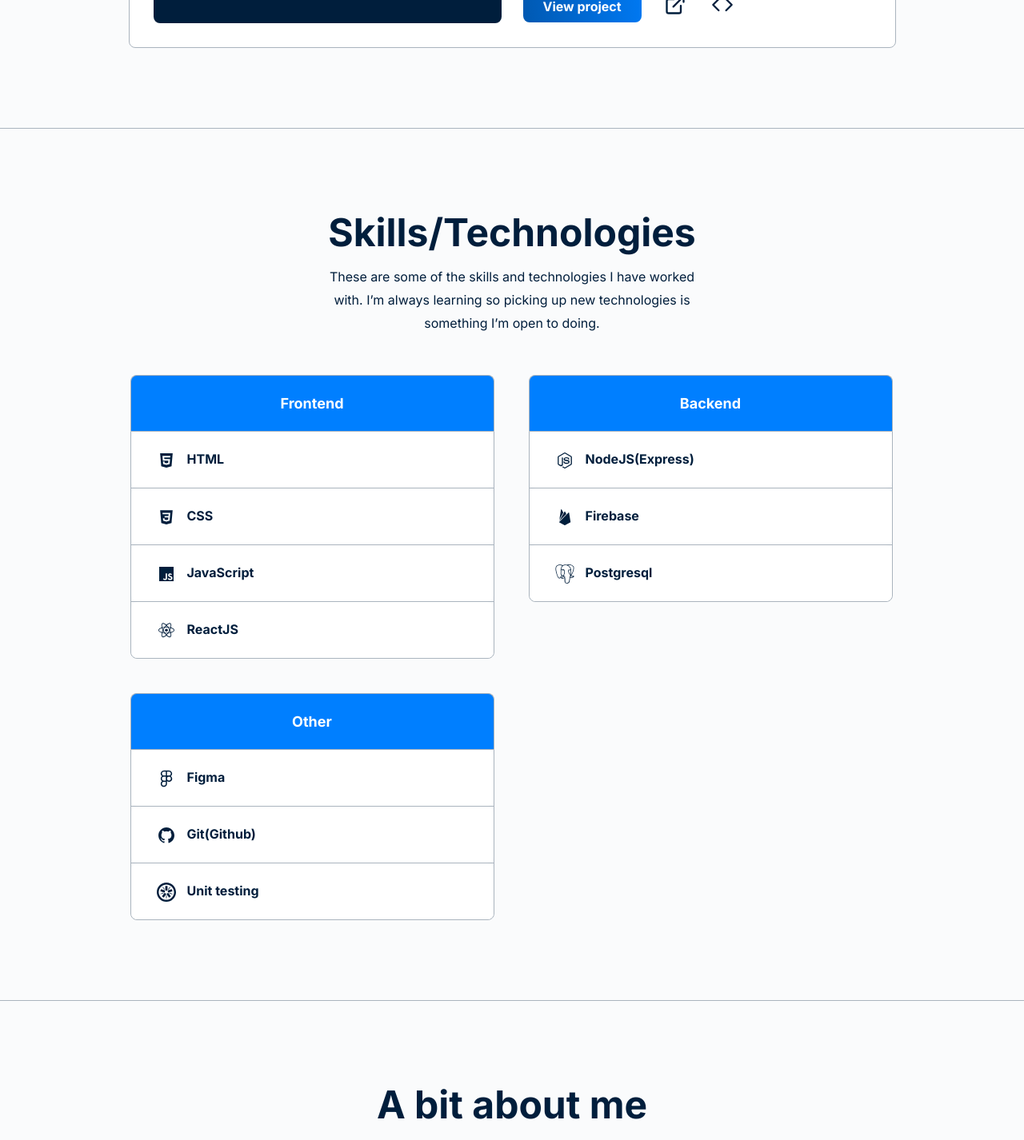
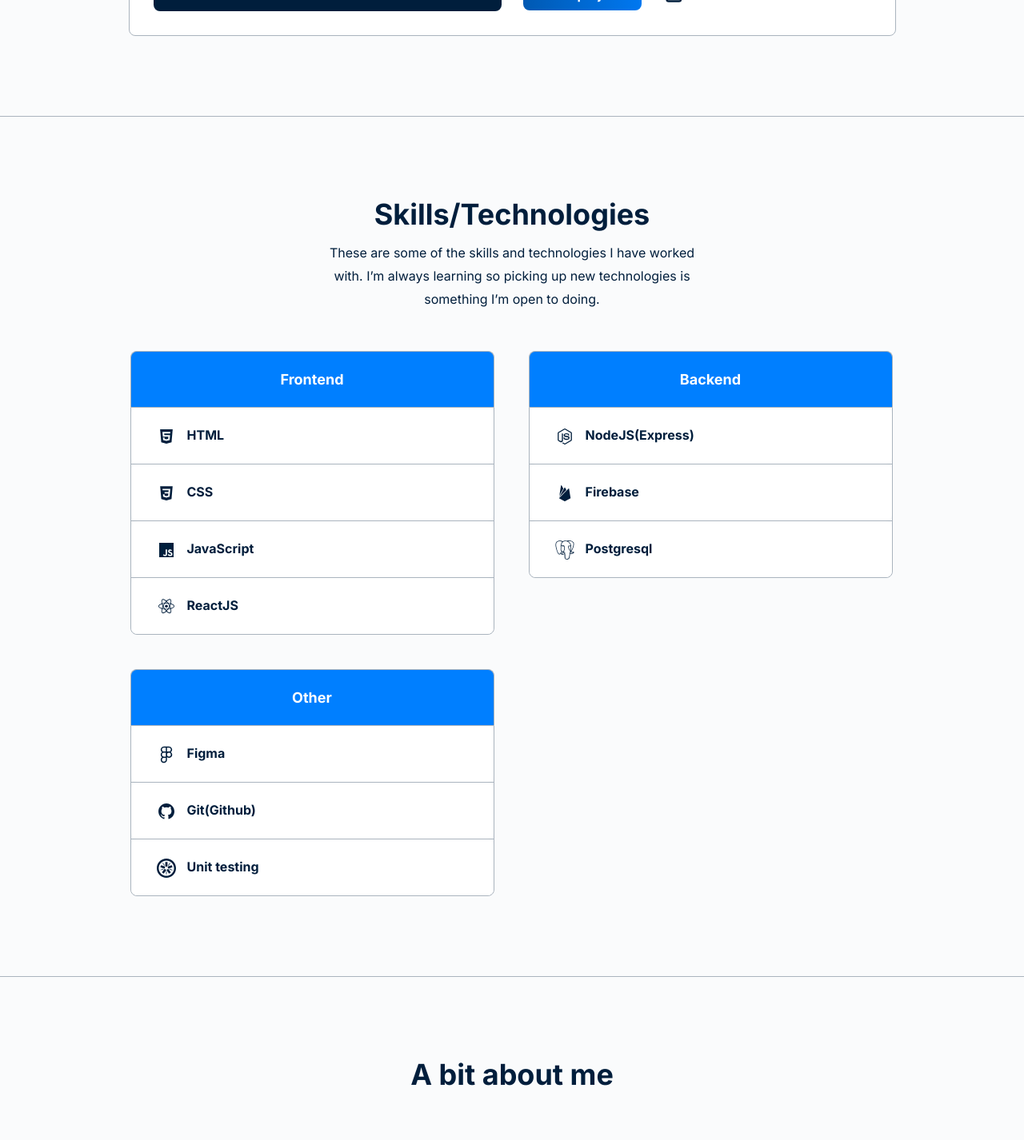
Before and after one commit to Ngoakor12/ngoako.dev, a React (Create React App) app: page / in a window 1280 px wide. Shown: the part 1931-3357 px from the top of the page at 80% size. Built offline with nearby package versions, Linux system fonts and the light colour scheme.

Commit message:
small ui fixes

```diff
--- a/src/App.css
+++ b/src/App.css
@@ -127,7 +127,7 @@
   text-decoration: none;
   color: var(--dark-text);
   font-weight: 700;
-  font-size: 1.8rem;
+  font-size: 1.6rem;
   padding: 22px 10px;
   height: 100%;
   display: flex;
@@ -308,9 +308,7 @@
 
 .secondary-btn {
   background: none;
-  /* border: 2px solid #007FFF; */
   border: 1px solid var(--primary-blue);
-  /* outline-offset: -2px; */
   box-sizing: border-box;
   border-radius: 8px;
   font-size: 1.6rem;
@@ -351,7 +349,6 @@
 .live-btn:focus-visible,
 .code-btn:focus-visible {
   outline: 3px solid var(--primary-blue);
-  /* background-color: var(--light-bg); */
 }
 
 .live-btn:active,
@@ -363,29 +360,19 @@
 .primary-btn:hover {
   cursor: pointer;
   background: var(--secondary-blue);
-  /* outline: 2px solid var(--secondary-blue); */
 }
 
 .secondary-btn:hover {
   cursor: pointer;
   color: var(--secondary-blue);
-  /* outline: 1px solid var(--secondary-blue); */
-  /* outline-offset: -1px; */
   background-color: var(--technologies-bg);
 }
 
 .primary-btn:focus-visible {
-  /* cursor: pointer; */
-  /* background: var(--secondary-blue); */
   outline: 3px solid var(--primary-blue);
 }
 
 .secondary-btn:focus-visible {
-  /* cursor: pointer;
-  outline: 5px solid var(--primary-blue);
-  outline-offset: -2px; */
-  /* outline: 2px solid var(--primary-blue); */
-  /* border: 2px solid var(--primary-blue); */
   outline: 3px solid var(--primary-blue);
 }
 
@@ -449,7 +436,6 @@
 
 .project:hover {
   border: 1px solid var(--secondary-blue);
-  /* outline: 3px solid var(--secondary-blue); */
 }
 
 .project:hover .project-title {
@@ -491,12 +477,15 @@
 .project-details {
   display: flex;
   flex-direction: column;
-  /* align-items: flex-start; */
   padding: 100px 3% 50px 3%;
   width: 100%;
   max-width: 955px;
   color: var(--dark-text);
   gap: 40px;
+}
+
+.project-details p {
+  line-height: 180%;
 }
 
 .project-details-header {
@@ -521,8 +510,9 @@
   align-items: center;
   justify-content: center;
   font-family: "Inter", sans-serif;
-  color: var(--dark-text);
+  color: var(--project-border);
   font-size: 1.6rem;
+  font-weight: 700;
   background-color: transparent;
   cursor: pointer;
   padding-bottom: 4px;
@@ -531,6 +521,7 @@
 }
 
 .projects-back-btn:hover {
+  color: var(--dark-text);
   border-bottom: 1px solid var(--primary-blue);
 }
 
@@ -590,7 +581,7 @@
   line-height: 100%;
 }
 
-.details-border{
+.details-border {
   border: none;
   background-color: var(--project-border);
   height: 1px;
@@ -599,7 +590,6 @@
 /* SKILLS */
 .skills {
   color: var(--dark-text);
-  /* padding: 3%; */
   display: flex;
   flex-direction: column;
   gap: 35px;
@@ -640,9 +630,6 @@
 .skill-list-wrapper {
   display: flex;
   flex-direction: column;
-  /* gap: 20px; */
-  /* max-width: 450px; */
-  /* min-width: 100%; */
 }
 
 .skills-list {
@@ -650,12 +637,6 @@
   border-radius: 8px;
   border-top-left-radius: 0;
   border-top-right-radius: 0;
-}
-
-.skill {
-  /* border: 1px solid var(--project-border);
-  border-top: 0;
-  border-radius: 8px; */
 }
 
 .skill-name {
@@ -858,7 +839,8 @@
     max-width: 483px;
   }
 
-  .contact-header {
+  .contact-header,
+  .skills-header {
     text-align: center;
   }
 }
@@ -986,30 +968,6 @@
     font-weight: 700;
   }
 
-  /* .primary-btn {
-    font-family: "Inter", sans-serif;
-    background: var(--gradient);
-    border-radius: 8px;
-    padding: 1rem 2.5rem;
-    font-size: 1.6rem;
-    font-weight: 700;
-    line-height: 125%;
-    color: white;
-  } */
-
-  /* .secondary-btn {
-    font-family: "Inter", sans-serif;
-    background: none;
-    outline: 2px solid var(--primary-blue);
-    outline-offset: -2px;
-    box-sizing: border-box;
-    border-radius: 8px;
-    padding: 1rem 2.5rem;
-    font-size: 1.6rem;
-    font-weight: 700;
-    line-height: 125%;
-  } */
-
   .project {
     display: flex;
     flex-direction: row;
@@ -1026,7 +984,7 @@
     max-width: 428px;
   }
   .projects-header-title {
-    font-size: 4.8rem;
+    font-size: 3.6rem;
   }
   .projects-header-description {
     /* font-size: 1.8rem; */
@@ -1057,7 +1015,7 @@
   }
 
   .project-details-heading {
-    font-size: 4.8rem;
+    font-size: 3.6rem;
   }
 
   .project-detail-details {
@@ -1067,7 +1025,7 @@
     gap: 0;
   }
   .project-detail-details > h2 {
-    font-size: 3.6rem;
+    font-size: 2.4rem;
   }
 
   .skills {
@@ -1083,28 +1041,13 @@
     max-width: 483px;
   }
 
-  .skills-header-description {
-    /* font-size: 1.8rem; */
-  }
-
   .skills-header-title {
-    font-size: 4.8rem;
+    font-size: 3.6rem;
   }
 
   .skills-technologies {
     flex-direction: row;
     flex-wrap: wrap;
-    /* flex: 1 1; */
-  }
-
-  .skills-list {
-    /* display: flex; */
-    /* flex-wrap: wrap; */
-    /* flex: 1 1; */
-  }
-
-  .skill-name {
-    /* font-size: 1.8rem; */
   }
 
   .skill {
@@ -1119,7 +1062,7 @@
   }
 
   .about-header-title {
-    font-size: 4.8rem;
+    font-size: 3.6rem;
   }
 
   .about-content {
@@ -1143,7 +1086,6 @@
   .about-text {
     max-width: 100%;
     line-height: 180%;
-    /* font-size: 1.8rem; */
   }
 
   .contact {
@@ -1153,10 +1095,6 @@
   }
 
   .contact-header-title {
-    font-size: 4.8rem;
-  }
-
-  .contact-header-description {
-    /* font-size: 1.8rem; */
+    font-size: 3.6rem;
   }
 }
```
